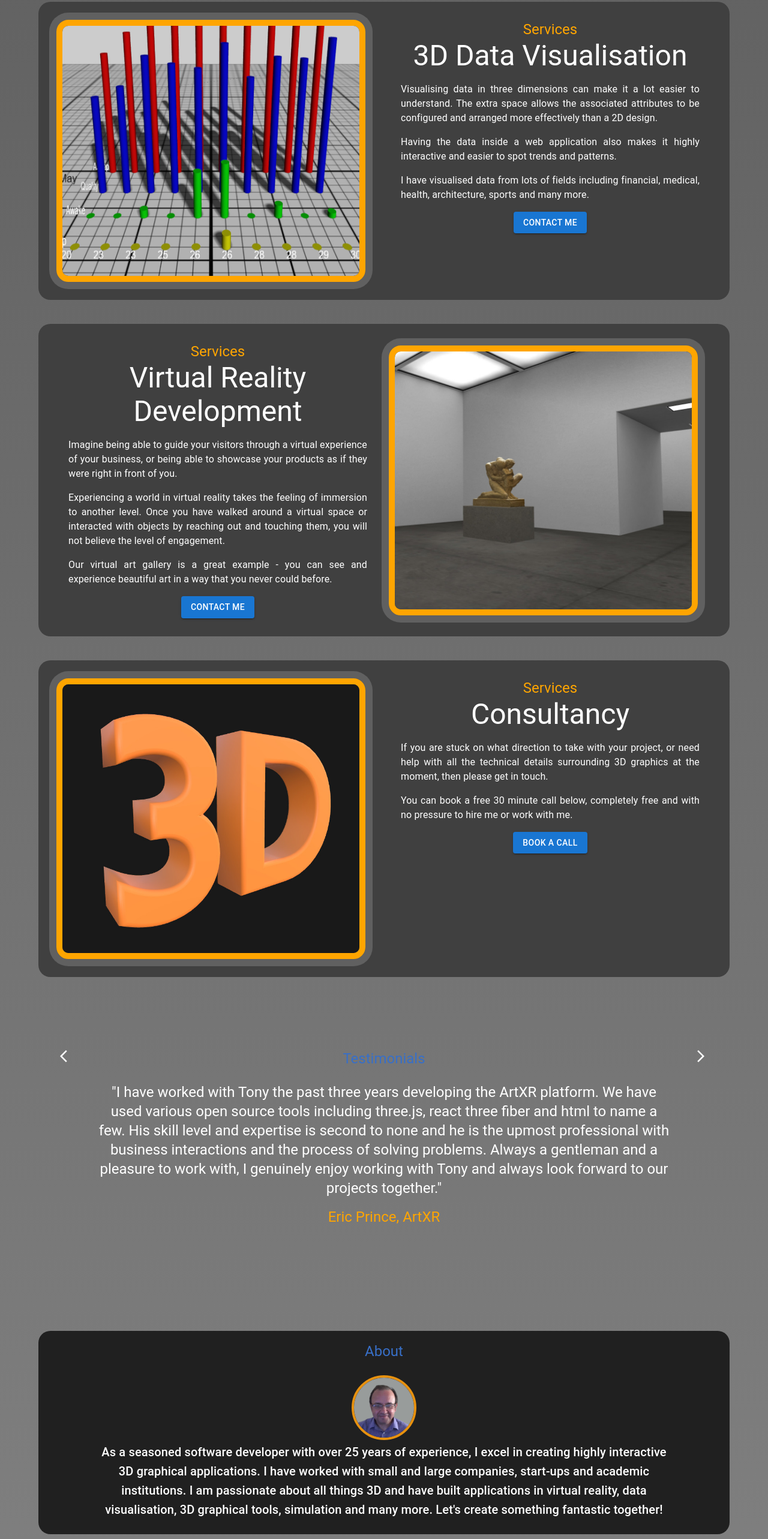
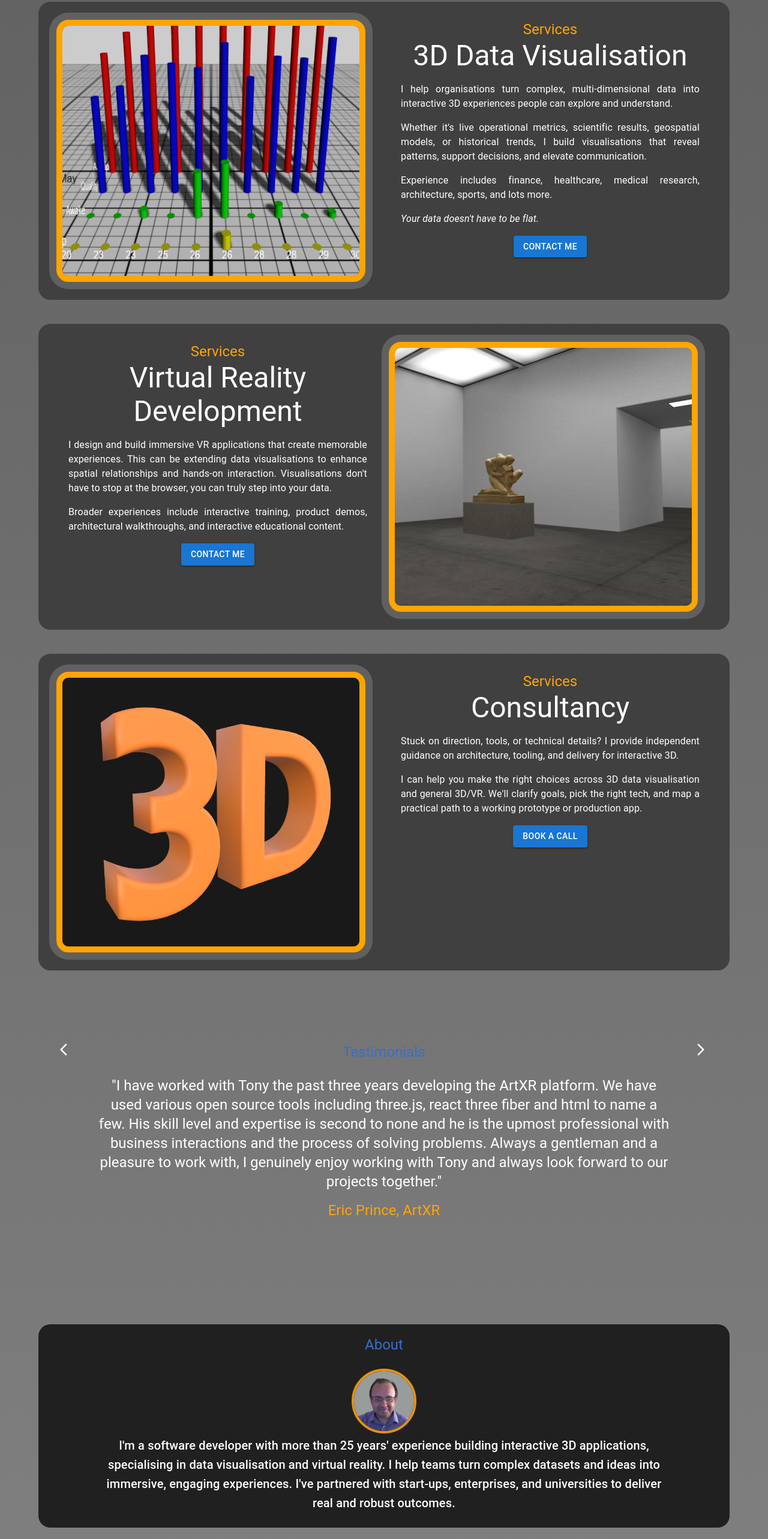
Before and after one commit to DoctorTone/drt_software_ltd, a React (Vite) app: page /#/ in a window 1280 px wide. Shown: the part 5200-7766 px from the top of the page at 60% size. Built offline with nearby package versions, Linux system fonts and the light colour scheme.

Commit message:
Updated services and about text

```diff
--- a/src/components/About.tsx
+++ b/src/components/About.tsx
@@ -25,13 +25,12 @@ const About = () => {
         <Grid container sx={{ textAlign: "center" }}>
           <Grid size={10} offset={1}>
             <Typography variant="h6">
-              As a seasoned software developer with over 25 years of experience,
-              I excel in creating highly interactive 3D graphical applications.
-              I have worked with small and large companies, start-ups and
-              academic institutions. I am passionate about all things 3D and
-              have built applications in virtual reality, data visualisation, 3D
-              graphical tools, simulation and many more. Let's create something
-              fantastic together!
+              I'm a software developer with more than 25 years' experience
+              building interactive 3D applications, specialising in data
+              visualisation and virtual reality. I help teams turn complex
+              datasets and ideas into immersive, engaging experiences. I've
+              partnered with start-ups, enterprises, and universities to deliver
+              real and robust outcomes.
             </Typography>
           </Grid>
         </Grid>
--- a/src/components/Services.tsx
+++ b/src/components/Services.tsx
@@ -35,17 +35,21 @@ const Services = () => {
               sx={{ textAlign: "justify" }}
             >
               <p>
-                Visualising data in three dimensions can make it a lot easier to
-                understand. The extra space allows the associated attributes to
-                be configured and arranged more effectively than a 2D design.
-              </p>{" "}
+                I help organisations turn complex, multi-dimensional data into
+                interactive 3D experiences people can explore and understand.
+              </p>
               <p>
-                Having the data inside a web application also makes it highly
-                interactive and easier to spot trends and patterns.
-              </p>{" "}
+                Whether it's live operational metrics, scientific results,
+                geospatial models, or historical trends, I build visualisations
+                that reveal patterns, support decisions, and elevate
+                communication.
+              </p>
               <p>
-                I have visualised data from lots of fields including financial,
-                medical, health, architecture, sports and many more.
+                Experience includes finance, healthcare, medical research,
+                architecture, sports, and lots more.
+              </p>
+              <p>
+                <em>Your data doesn't have to be flat.</em>
               </p>
             </Typography>
             <Button
@@ -73,20 +77,16 @@ const Services = () => {
               sx={{ textAlign: "justify" }}
             >
               <p>
-                Imagine being able to guide your visitors through a virtual
-                experience of your business, or being able to showcase your
-                products as if they were right in front of you.
-              </p>{" "}
+                I design and build immersive VR applications that create
+                memorable experiences. This can be extending data visualisations
+                to enhance spatial relationships and hands-on interaction.
+                Visualisations don't have to stop at the browser, you can truly
+                step into your data.
+              </p>
+
               <p>
-                Experiencing a world in virtual reality takes the feeling of
-                immersion to another level. Once you have walked around a
-                virtual space or interacted with objects by reaching out and
-                touching them, you will not believe the level of engagement.
-              </p>
-              <p>
-                {" "}
-                Our virtual art gallery is a great example - you can see and
-                experience beautiful art in a way that you never could before.
+                Broader experiences include interactive training, product demos,
+                architectural walkthroughs, and interactive educational content.
               </p>
             </Typography>
             <Button
@@ -126,13 +126,16 @@ const Services = () => {
               sx={{ textAlign: "justify" }}
             >
               <p>
-                If you are stuck on what direction to take with your project, or
-                need help with all the technical details surrounding 3D graphics
-                at the moment, then please get in touch.
+                Stuck on direction, tools, or technical details? I provide
+                independent guidance on architecture, tooling, and delivery for
+                interactive 3D.
               </p>
+
               <p>
-                You can book a free 30 minute call below, completely free and
-                with no pressure to hire me or work with me.
+                I can help you make the right choices across 3D data
+                visualisation and general 3D/VR. We'll clarify goals, pick the
+                right tech, and map a practical path to a working prototype or
+                production app.
               </p>
             </Typography>
             <Button
```
